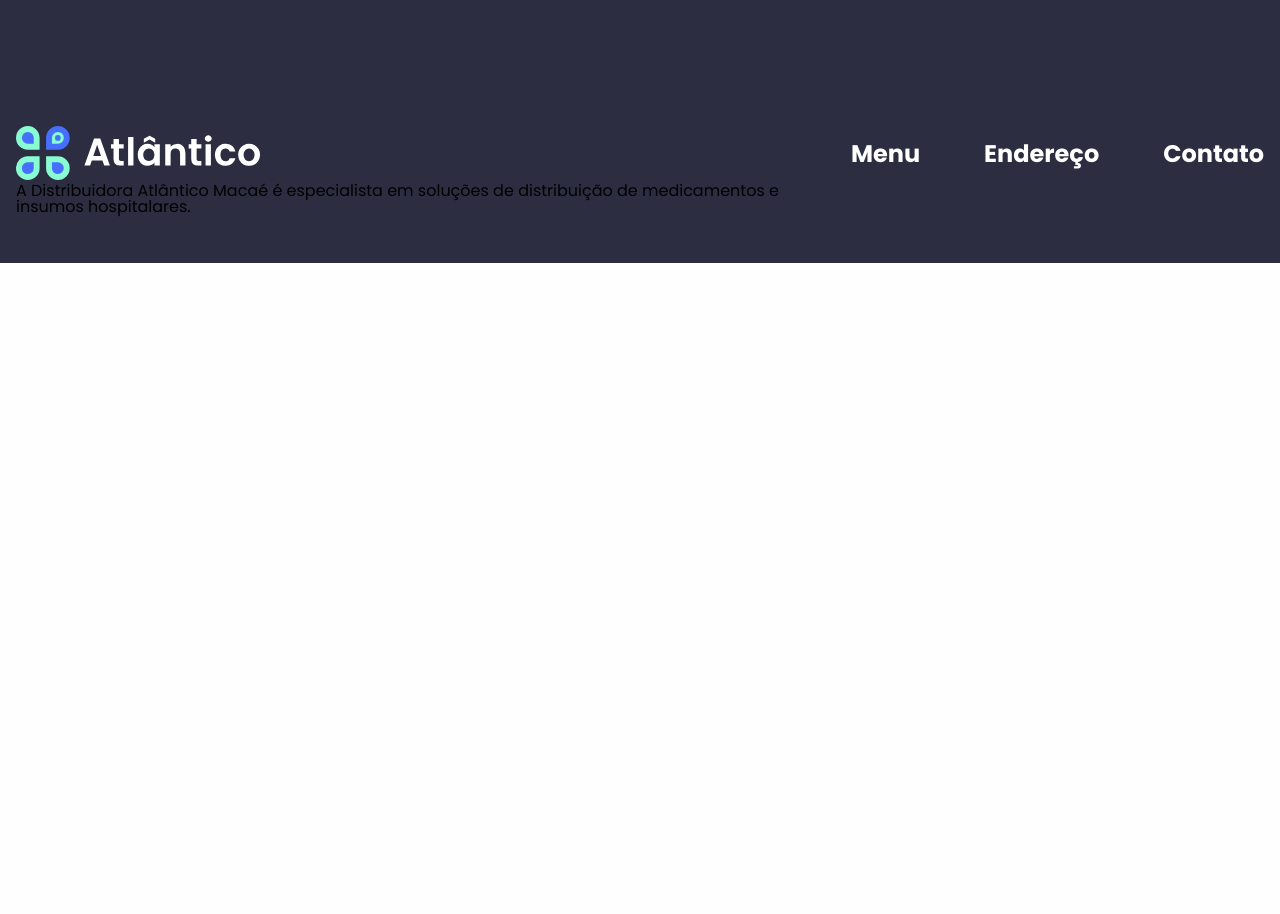
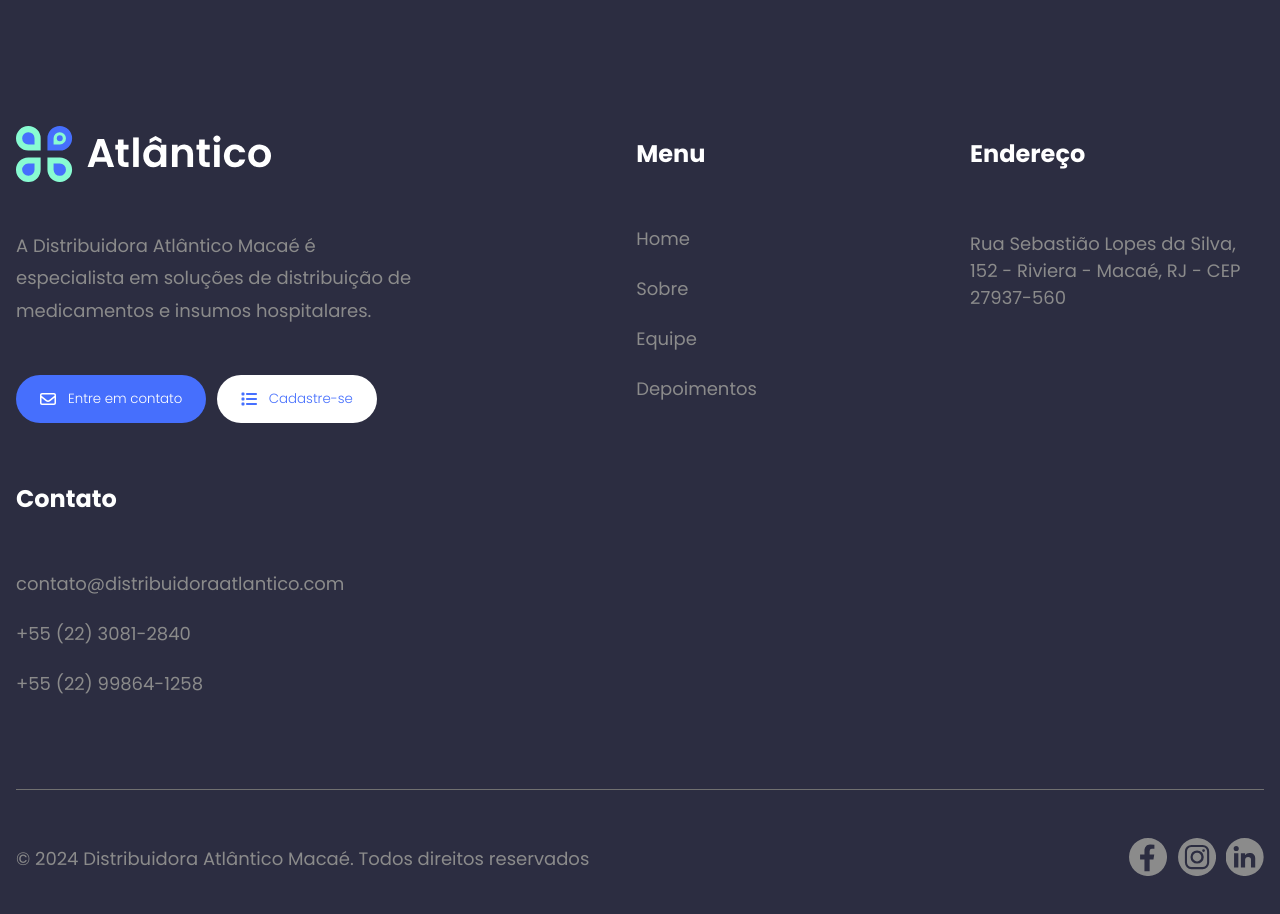
Before and after one commit to RafaelLimaC/astro-atlantica, an Astro site: page / in a window 1280 px wide. Shown: the part 8522-9436 px from the top of the page. Before the commit the page ends 8785 px from the top, so only its background shows below. Built offline with nearby package versions, Linux system fonts and the light colour scheme; Astro itself is replaced by a stand-in of ours.

Commit message:
feat: footer

```diff
--- a/src/components/About.astro
+++ b/src/components/About.astro
@@ -2,7 +2,7 @@
 import Button from "./Button.astro";
 ---
 
-<section>
+<section id="sobre">
   <div class="second-cta">
     <div class="second-cta__text">
       <h2>Atendimento Humanizado, Personalizado e Transparente</h2>
--- a/src/components/Depoimentos.astro
+++ b/src/components/Depoimentos.astro
@@ -2,7 +2,7 @@
 import "swiper/css";
 ---
 
-<section class="depoimentos">
+<section class="depoimentos" id="depoimentos">
   <h4>Depoimentos dos Nossos Clientes</h4>
   <div class="swiper swiper-container">
     <div class="swiper-wrapper">
--- a/src/components/Footer.astro
+++ b/src/components/Footer.astro
@@ -1,28 +1,62 @@
 ---
-
+import Button from "./Button.astro";
 ---
 
 <footer>
   <div class="footer">
     <div class="footer-info">
-      <div class="footer-info__content">
+      <div class="footer-info__content primeiro">
         <img src="/logo-footer.svg" alt="Atlântico" />
         <p>
           A Distribuidora Atlântico Macaé é especialista em soluções de
           distribuição de medicamentos e insumos hospitalares.
         </p>
+        <div>
+          <Button class="primary" src="/icons/envelope.svg">
+            Entre em contato
+          </Button>
+          <Button class="white-bg__blue-text" src="/icons/list.svg">
+            Cadastre-se
+          </Button>
+        </div>
       </div>
-      <div class="footer-info__content">
+      <div class="footer-info__content segundo">
         <h6>Menu</h6>
+        <nav>
+          <ul>
+            <li><a href="#home">Home</a></li>
+            <li><a href="#sobre">Sobre</a></li>
+            <li><a href="#equipe">Equipe</a></li>
+            <li><a href="#depoimentos">Depoimentos</a></li>
+          </ul>
+        </nav>
       </div>
-      <div class="footer-info__content">
+      <div class="footer-info__content terceiro">
         <h6>Endereço</h6>
+        <p>
+          Rua Sebastião Lopes da Silva, 152 - Riviera - Macaé, RJ - CEP
+          27937-560
+        </p>
       </div>
-      <div class="footer-info__content">
+      <div class="footer-info__content quarto">
         <h6>Contato</h6>
+        <ul>
+          <li>contato@distribuidoraatlantico.com</li>
+          <li>+55 (22) 3081-2840</li>
+          <li>+55 (22) 99864-1258</li>
+        </ul>
       </div>
     </div>
-    <div class="footer-rigths"></div>
+    <div class="footer-rigths">
+      <span>
+        © 2024 Distribuidora Atlântico Macaé. Todos direitos reservados
+      </span>
+      <div>
+        <a href=""><img src="/icons/facebook.svg" alt="Página Facebook" /></a>
+        <a href=""><img src="/icons/instagram.svg" alt="Página Instagram" /></a>
+        <a href=""><img src="/icons/linkedin.svg" alt="Página Linkedin" /></a>
+      </div>
+    </div>
   </div>
 </footer>
 
@@ -34,27 +68,192 @@
   }
 
   .footer {
-    padding: 8rem 1rem 3rem;
+    padding: 3rem 1rem 1.5rem;
     max-width: 102rem;
     width: 100%;
 
     display: flex;
     flex-direction: column;
+    gap: 2rem;
 
     &-info {
       display: flex;
-      justify-content: space-between;
-      gap: 5vw;
+      align-items: center;
+      flex-direction: column;
+      gap: 2.5rem;
 
       &__content {
+        display: flex;
+        flex-direction: column;
+        align-items: center;
+        gap: 1rem;
+
         h6 {
-          align-self: center;
           font-size: 1.5rem;
           font-weight: 700;
           line-height: 1.5;
           color: white;
-          padding: 10px 0;
         }
+      }
+
+      .primeiro {
+        img {
+          height: 45px;
+          width: fit-content;
+        }
+
+        p {
+          font-size: 0.875rem;
+          color: var(--color-gray);
+          line-height: 1.8;
+          max-width: 36ch;
+          text-align: center;
+        }
+
+        div {
+          display: flex;
+          flex-direction: column;
+          gap: 0.65rem;
+          align-items: center;
+        }
+      }
+
+      .segundo {
+        nav {
+          ul {
+            display: flex;
+            gap: 1rem;
+            flex-direction: row;
+            li {
+              a {
+                text-decoration: none;
+                color: var(--color-gray);
+                font-size: 0.875rem;
+              }
+            }
+          }
+        }
+      }
+
+      .terceiro {
+        font-size: 0.875rem;
+        color: var(--color-gray);
+        line-height: 1.5;
+        text-align: center;
+      }
+
+      .quarto {
+        ul {
+          display: flex;
+          gap: 0.5rem;
+          flex-direction: column;
+
+          li {
+            font-size: 0.875rem;
+            color: var(--color-gray);
+            text-align: center;
+          }
+        }
+      }
+    }
+
+    &-rigths {
+      padding-top: 1.5rem;
+      border-top: 1px solid #707070;
+
+      display: flex;
+      flex-direction: column;
+      gap: 1.25rem;
+      align-items: center;
+
+      span {
+        font-size: 1.125rem;
+        color: var(--color-gray);
+      }
+
+      div {
+        display: flex;
+        gap: 0.65rem;
+      }
+    }
+  }
+
+  @media screen and (min-width: 900px) {
+    .footer {
+      padding: 8rem 1rem 3rem;
+      gap: 6rem;
+
+      &-info {
+        flex-wrap: wrap;
+        justify-content: space-between;
+        flex-direction: row;
+        align-items: unset;
+        gap: 3rem;
+
+        &__content {
+          align-items: unset;
+          gap: 3rem;
+
+          h6 {
+            padding: 10px 0;
+          }
+        }
+
+        .primeiro {
+          img {
+            height: 56px;
+          }
+
+          p {
+            text-align: left;
+            font-size: 1.125rem;
+          }
+
+          div {
+            flex-direction: row;
+          }
+        }
+
+        .segundo {
+          nav {
+            ul {
+              display: flex;
+              gap: 2rem;
+              flex-direction: column;
+              li {
+                a {
+                  font-size: 1.125rem;
+                }
+              }
+            }
+          }
+        }
+
+        .terceiro {
+          font-size: 1.125rem;
+          max-width: 26ch;
+          text-align: left;
+        }
+
+        .quarto {
+          ul {
+            gap: 2rem;
+
+            li {
+              font-size: 1.125rem;
+              text-align: left;
+            }
+          }
+        }
+      }
+
+      &-rigths {
+        padding-top: 3rem;
+
+        flex-direction: row;
+        gap: 1.25rem;
+        align-items: center;
+        justify-content: space-between;
       }
     }
   }
--- a/src/components/HeroCTA.astro
+++ b/src/components/HeroCTA.astro
@@ -2,7 +2,7 @@
 import Button from "./Button.astro";
 ---
 
-<section>
+<section id="home">
   <div class="hero-cta">
     <div class="hero-cta__text">
       <h1>Distribuição de material hospitalar e medicamentos</h1>
--- a/src/components/OurTeam.astro
+++ b/src/components/OurTeam.astro
@@ -2,7 +2,7 @@
 
 ---
 
-<section>
+<section id="equipe">
   <h4>Nossa Equipe de Especialistas</h4>
   <div class="team">
     <div class="team-cards">
```
